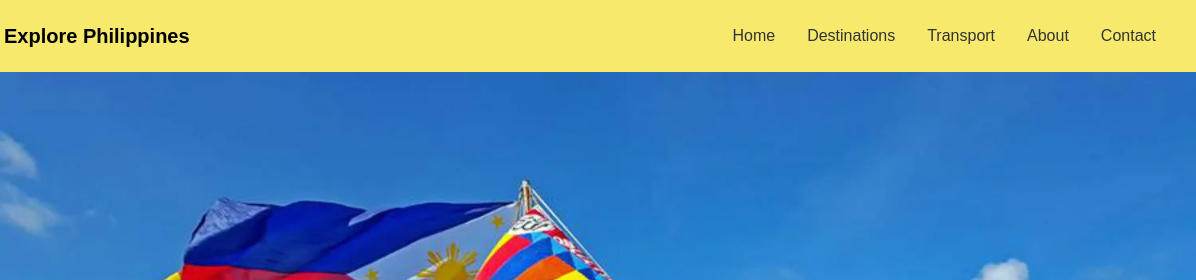
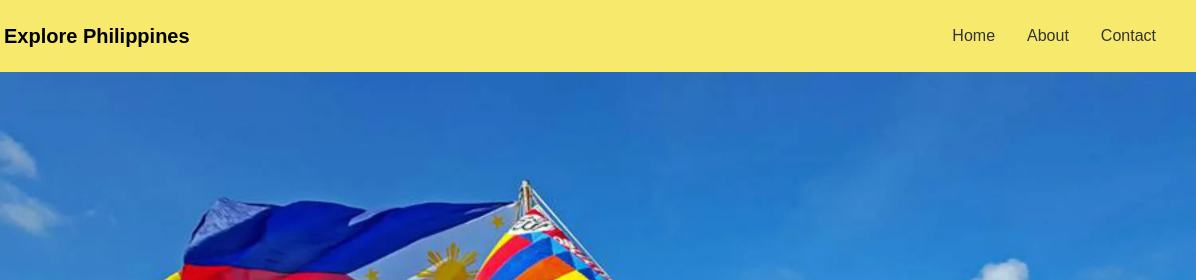
Before and after one commit to Sralud/Philippine-Travel-Guide, a plain HTML site: page about.html in a window 1280 px wide. Shown: the top 280 px of the page, 84-1280 px from the left. Drawn offline with Linux system fonts and the light colour scheme.

Commit message:
deleted a line

```diff
--- a/about.html
+++ b/about.html
@@ -18,8 +18,6 @@
             <button class="mobile-menu-btn">☰</button>
             <div class="nav-links">
                 <a href="index.html">Home</a>
-                <a href="index.html#destinations">Destinations</a>
-                <a href="index.html#transport">Transport</a>
                 <a href="about.html">About</a>
                 <a href="contacts.html">Contact</a>
             </div>
```
